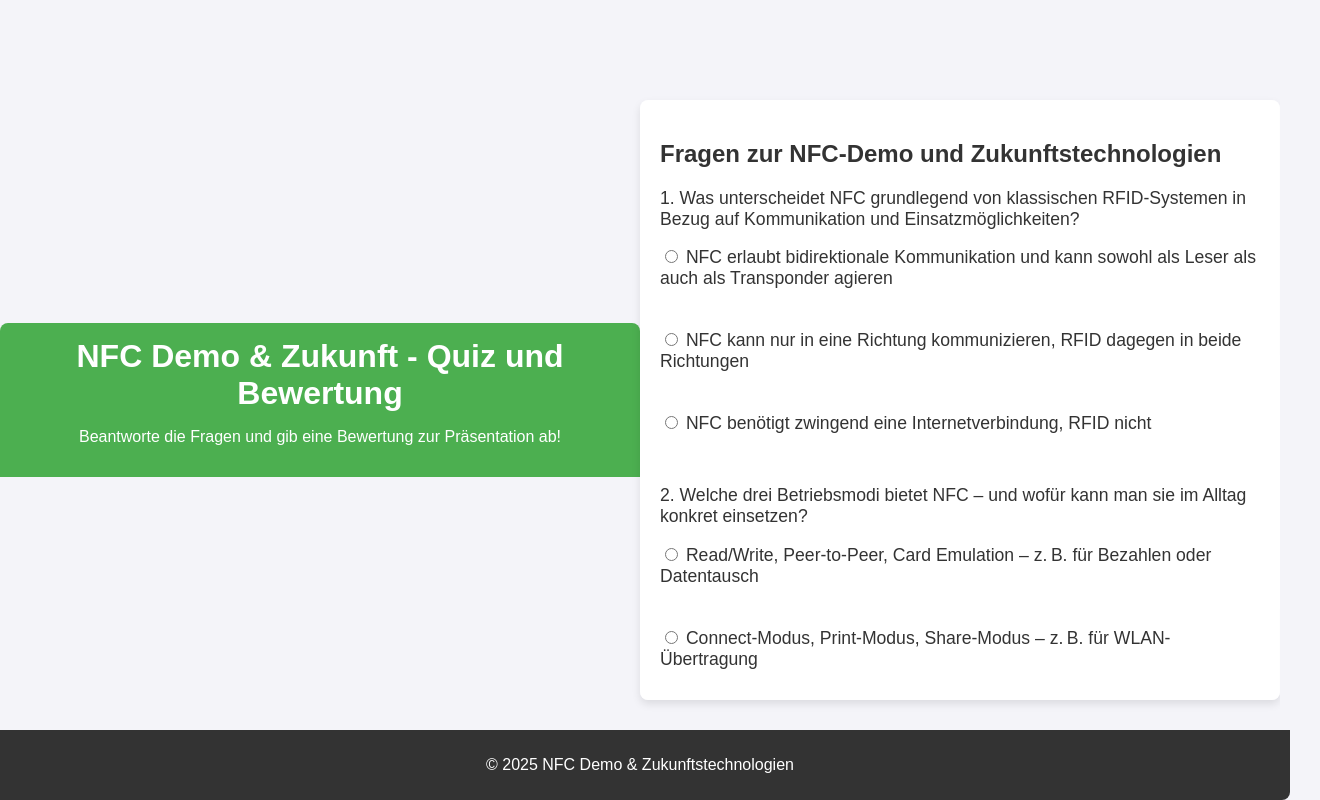
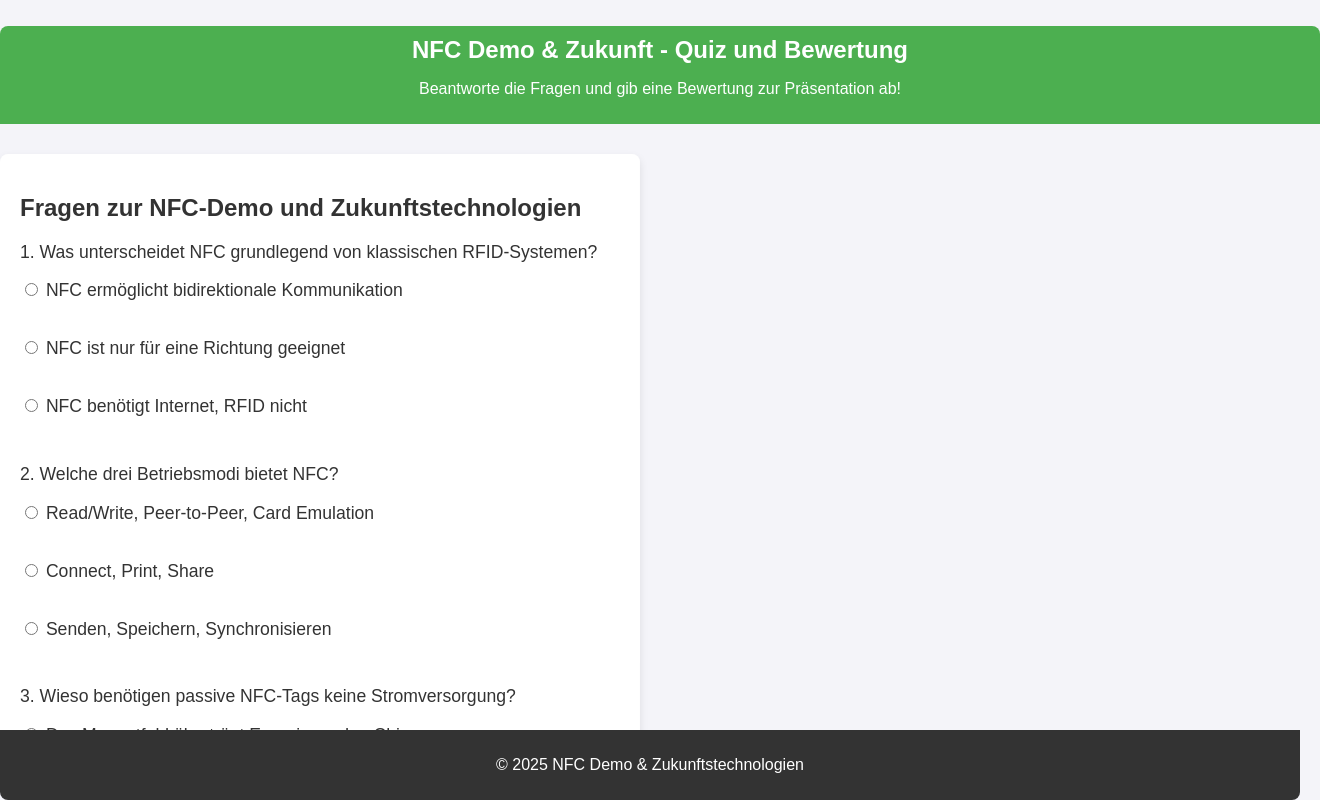
Before and after one commit to yten27/index.html, a plain HTML site: page index.html in a window 1280 px wide. Shown: the whole page, 1320 px wide, since content can reach past the window. Drawn offline with Linux system fonts and the light colour scheme.

Commit message:
Update index.html

```diff
--- a/index.html
+++ b/index.html
@@ -1,3 +1,4 @@
+
 <!DOCTYPE html>
 <html lang="de">
 <head>
@@ -13,21 +14,24 @@
             color: #333;
             display: flex;
             justify-content: center;
-            align-items: center;
+            align-items: flex-start;
             height: 100vh;
+            flex-direction: column;
         }
 
         header {
             background-color: #4CAF50;
             color: white;
-            padding: 15px;
+            padding: 10px 20px;
             text-align: center;
             border-radius: 8px 8px 0 0;
             width: 100%;
+            margin-bottom: 10px;
         }
 
         h1 {
             margin: 0;
+            font-size: 1.5em;
         }
 
         section {
@@ -43,12 +47,12 @@
         }
 
         .question {
-            margin-bottom: 20px;
+            margin-bottom: 15px;
             font-size: 1.1em;
         }
 
         .answer {
-            margin: 10px 0;
+            margin: 8px 0;
             display: block;
             font-size: 1em;
         }
@@ -103,33 +107,33 @@
 
         <!-- Frage 1: NFC vs. klassische RFID-Systeme -->
         <div class="question">
-            <p>1. Was unterscheidet NFC grundlegend von klassischen RFID-Systemen in Bezug auf Kommunikation und Einsatzmöglichkeiten?</p>
-            <label class="answer"><input type="radio" name="q1" value="1"> NFC erlaubt bidirektionale Kommunikation und kann sowohl als Leser als auch als Transponder agieren</label><br>
-            <label class="answer"><input type="radio" name="q1" value="0"> NFC kann nur in eine Richtung kommunizieren, RFID dagegen in beide Richtungen</label><br>
-            <label class="answer"><input type="radio" name="q1" value="0"> NFC benötigt zwingend eine Internetverbindung, RFID nicht</label><br>
+            <p>1. Was unterscheidet NFC grundlegend von klassischen RFID-Systemen?</p>
+            <label class="answer"><input type="radio" name="q1" value="1"> NFC ermöglicht bidirektionale Kommunikation</label><br>
+            <label class="answer"><input type="radio" name="q1" value="0"> NFC ist nur für eine Richtung geeignet</label><br>
+            <label class="answer"><input type="radio" name="q1" value="0"> NFC benötigt Internet, RFID nicht</label><br>
         </div>
 
         <!-- Frage 2: NFC Betriebsmodi -->
         <div class="question">
-            <p>2. Welche drei Betriebsmodi bietet NFC – und wofür kann man sie im Alltag konkret einsetzen?</p>
-            <label class="answer"><input type="radio" name="q2" value="1"> Read/Write, Peer-to-Peer, Card Emulation – z. B. für Bezahlen oder Datentausch</label><br>
-            <label class="answer"><input type="radio" name="q2" value="0"> Connect-Modus, Print-Modus, Share-Modus – z. B. für WLAN-Übertragung</label><br>
-            <label class="answer"><input type="radio" name="q2" value="0"> Senden, Speichern, Synchronisieren – z. B. bei der Nutzung von NFC-Tags im Browser</label><br>
+            <p>2. Welche drei Betriebsmodi bietet NFC?</p>
+            <label class="answer"><input type="radio" name="q2" value="1"> Read/Write, Peer-to-Peer, Card Emulation</label><br>
+            <label class="answer"><input type="radio" name="q2" value="0"> Connect, Print, Share</label><br>
+            <label class="answer"><input type="radio" name="q2" value="0"> Senden, Speichern, Synchronisieren</label><br>
         </div>
 
         <!-- Frage 3: Passive NFC-Tags -->
         <div class="question">
-            <p>3. Wieso benötigen passive NFC-Tags keine eigene Stromversorgung – und welche Rolle spielt dabei das Magnetfeld?</p>
-            <label class="answer"><input type="radio" name="q3" value="1"> Das induktive Magnetfeld überträgt Energie direkt an den Chip, der dadurch aktiviert wird</label><br>
-            <label class="answer"><input type="radio" name="q3" value="0"> Das Magnetfeld enthält gespeicherte Energie, die per Bluetooth an das Tag gesendet wird</label><br>
-            <label class="answer"><input type="radio" name="q3" value="0"> Die Tags laden sich über Sonnenlicht auf, das vom Display des Smartphones reflektiert wird</label><br>
+            <p>3. Wieso benötigen passive NFC-Tags keine Stromversorgung?</p>
+            <label class="answer"><input type="radio" name="q3" value="1"> Das Magnetfeld überträgt Energie an den Chip</label><br>
+            <label class="answer"><input type="radio" name="q3" value="0"> Das Tag nutzt Bluetooth für Stromversorgung</label><br>
+            <label class="answer"><input type="radio" name="q3" value="0"> Tags laden sich mit Solarenergie auf</label><br>
         </div>
 
         <!-- Frage 4: Bluetooth vs NFC -->
         <div class="question">
             <p>4. Was unterscheidet Bluetooth von NFC?</p>
-            <label class="answer"><input type="radio" name="q4" value="1"> Bluetooth ist für längere Distanzen, NFC für sehr kurze Distanzen (max. 10 cm)</label><br>
-            <label class="answer"><input type="radio" name="q4" value="0"> Bluetooth hat eine höhere Datenübertragungsrate als NFC</label><br>
+            <label class="answer"><input type="radio" name="q4" value="1"> Bluetooth ist für größere Distanzen, NFC für kürzere (max. 10 cm)</label><br>
+            <label class="answer"><input type="radio" name="q4" value="0"> NFC hat eine höhere Datenrate als Bluetooth</label><br>
             <label class="answer"><input type="radio" name="q4" value="0"> Bluetooth benötigt immer eine App, NFC nicht</label><br>
         </div>
 
@@ -137,8 +141,8 @@
         <div class="question">
             <p>5. Welche Art von Strahlung sendet NFC aus?</p>
             <label class="answer"><input type="radio" name="q5" value="1"> Radiowellen im Frequenzbereich von 13,56 MHz</label><br>
-            <label class="answer"><input type="radio" name="q5" value="0"> Infrarotstrahlung</label><br>
             <label class="answer"><input type="radio" name="q5" value="0"> Mikrowellenstrahlung</label><br>
+            <label class="answer"><input type="radio" name="q5" value="0"> Lichtwellen</label><br>
         </div>
 
         <!-- Frage 6: NFC maximaler Abstand -->
```
